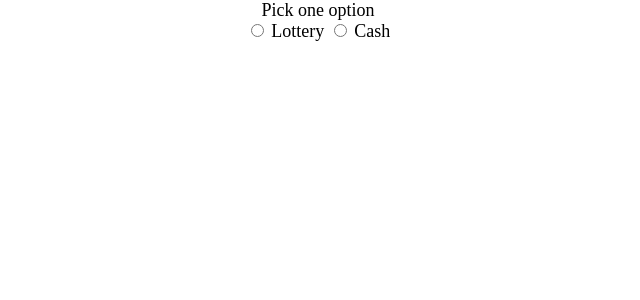
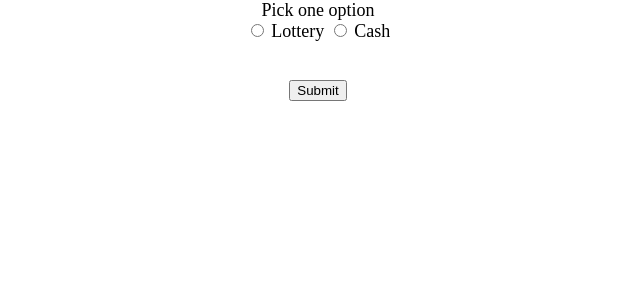
Before and after one commit to ellenguyen/Probability_Research-Survey_website, a Flask app: template templates/questions.html in a window 1280 px wide. Shown: the top 300 px of the page, without its empty margins (322-962 px from the left). Run offline with Flask 3, Linux system fonts and the light colour scheme; the template is opened without the code that fills it, so the values that code supplies are empty.

Commit message:
added a submit button

```diff
--- a/templates/questions.html
+++ b/templates/questions.html
@@ -16,6 +16,9 @@
                 Cash
             </label>
         </div><br>
+        <div class="submit-button">
+            <button type="submit" class="submit-button">Submit</button>
+        </div>
     </div>
 </center>
 
```
